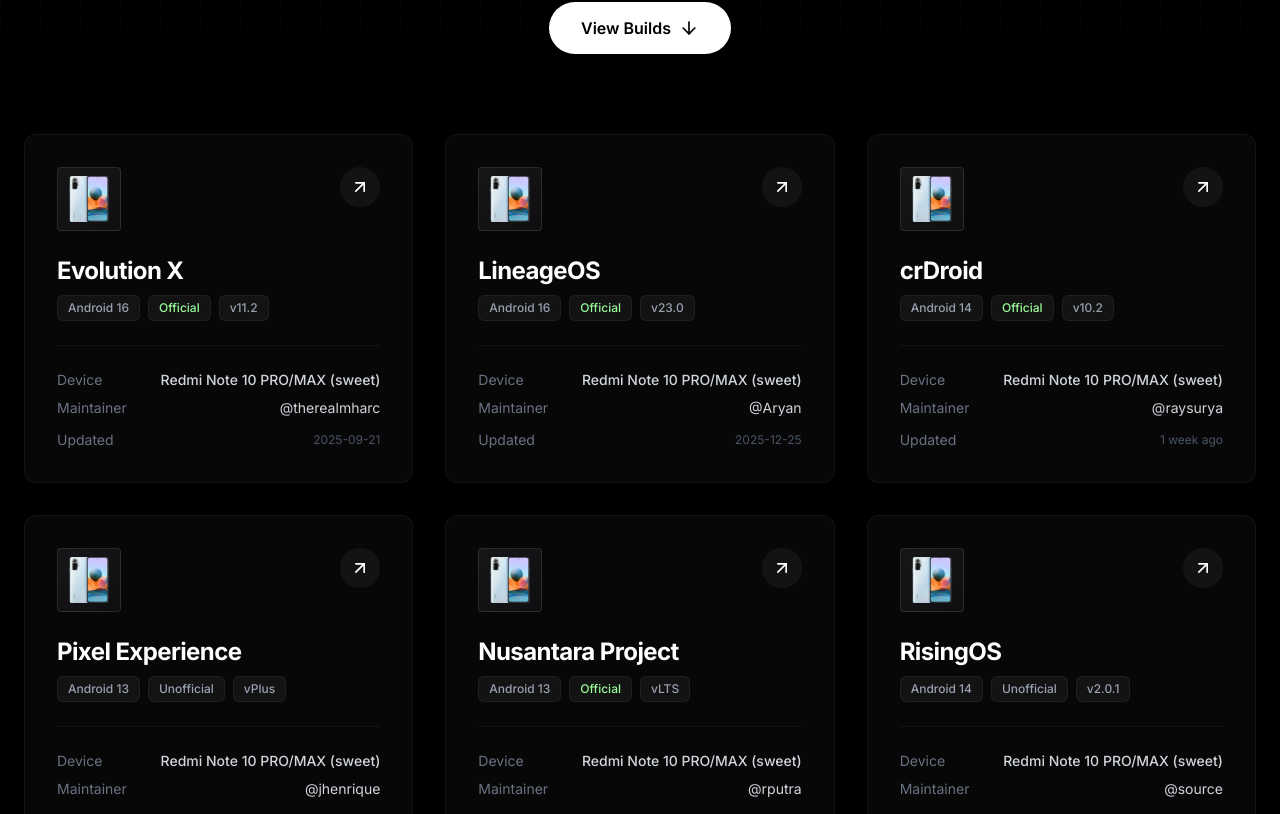
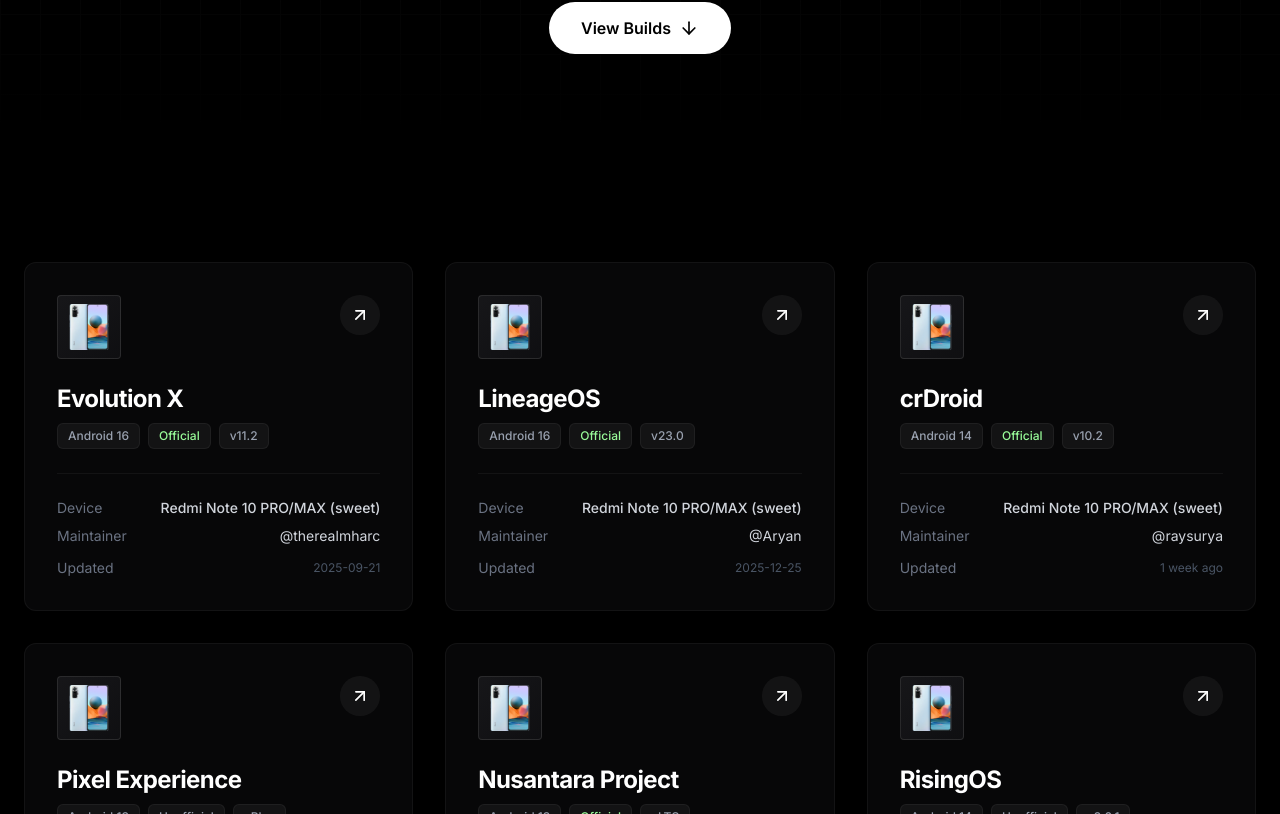
Before and after one commit to Miez12208/Archive, a Next.js app: page / in a window 1280 px wide. Shown: the part 466-1280 px from the top of the page. Built offline with nearby package versions, Linux system fonts and the light colour scheme.

Commit message:
feat: add RomList component to display ROM data.

```diff
--- a/src/components/RomList.tsx
+++ b/src/components/RomList.tsx
@@ -73,7 +73,7 @@
 
 export default function RomList() {
     return (
-        <section id="rom-list" className="pb-20 md:pb-32 px-4 md:px-6 bg-black">
+        <section id="rom-list" className="pt-20 md:pt-32 pb-20 md:pb-32 px-4 md:px-6 bg-black">
             <div className="max-w-7xl mx-auto">
                 <div className="grid grid-cols-1 md:grid-cols-2 lg:grid-cols-3 gap-4 md:gap-8">
                     {ROM_DATA.map((rom, idx) => (
```
